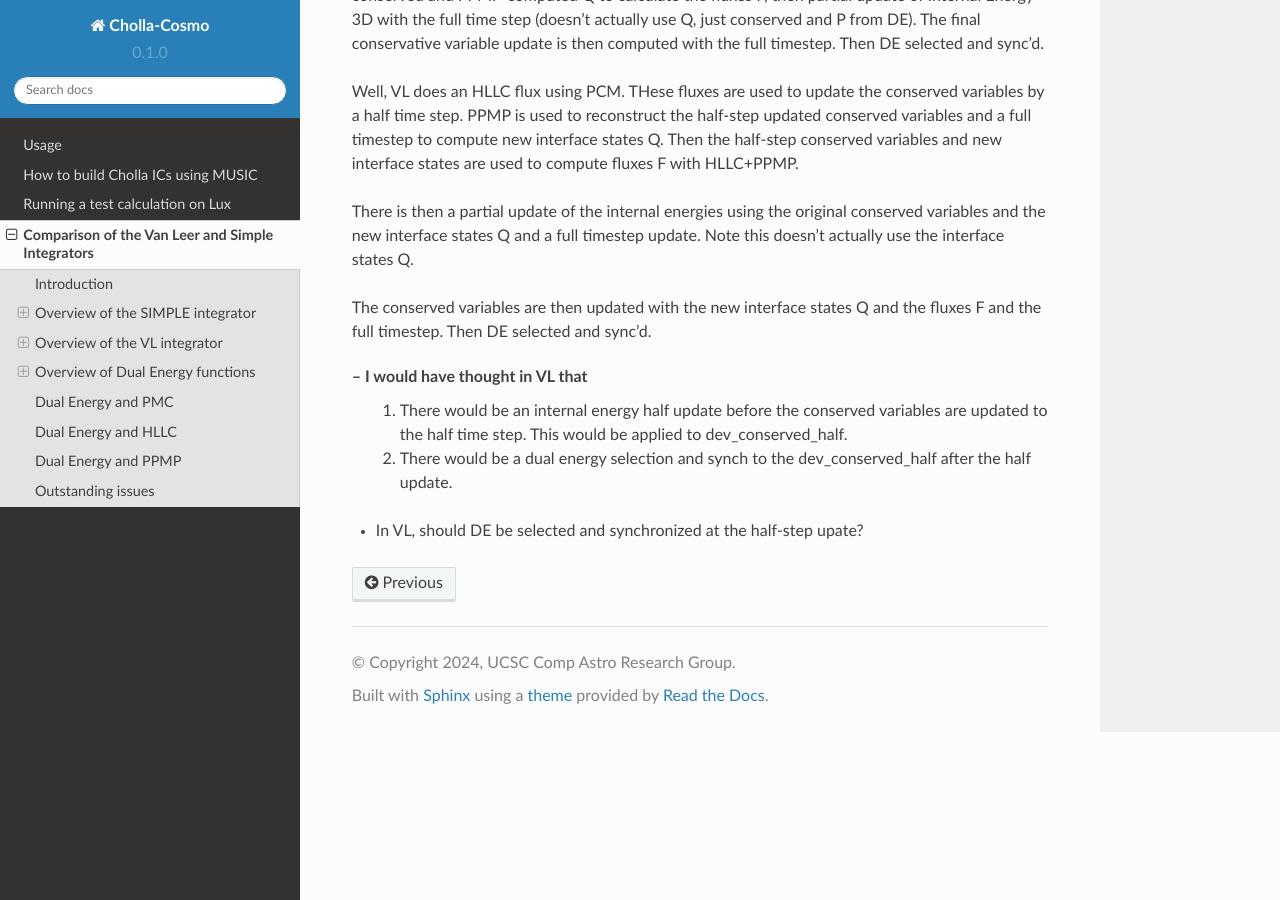
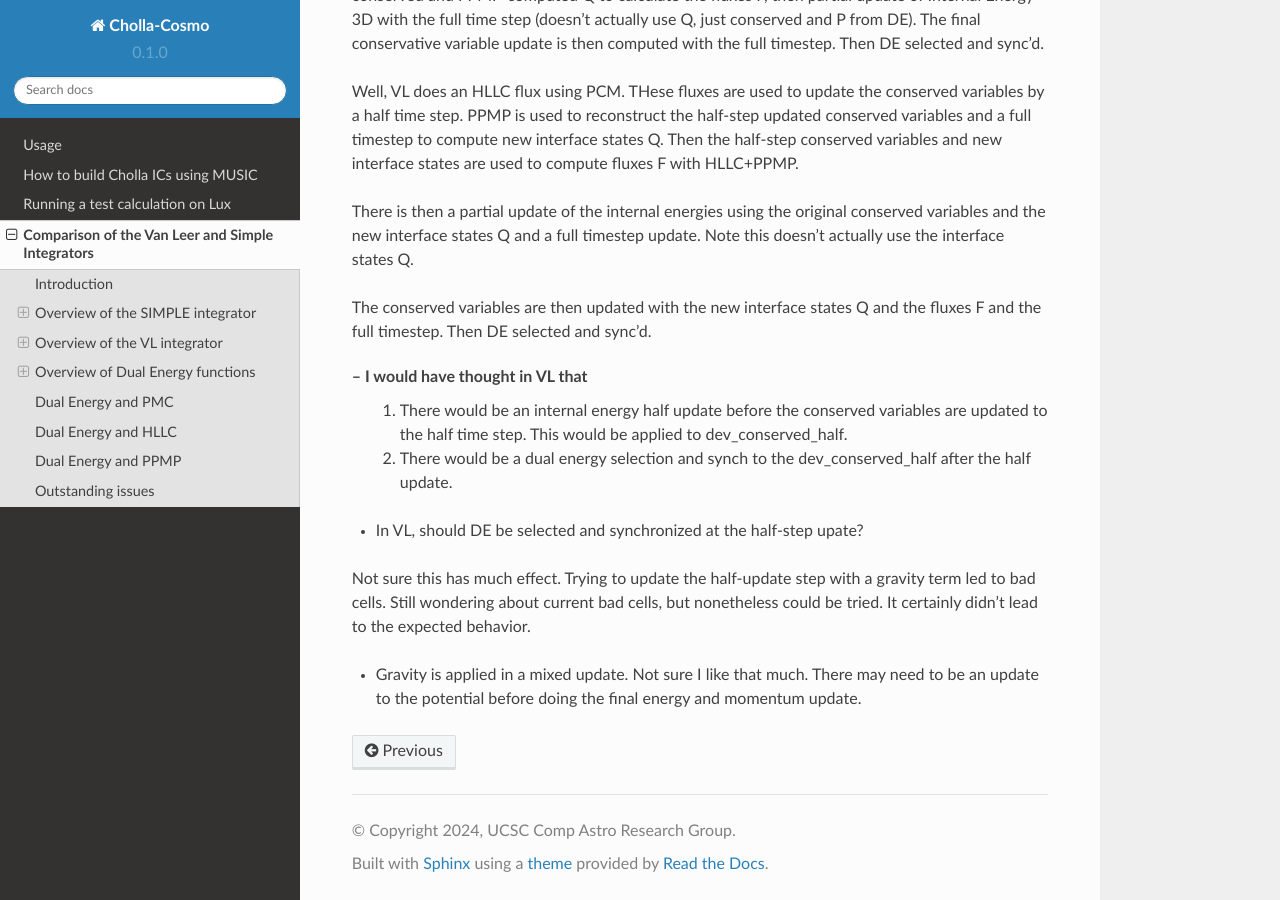
Before and after one commit to evazlimen/cholla-cosmo, a Sphinx documentation site: the page built from docs/source/vl_vs_simple.rst, in a window 1280 px wide and 900 px high, scrolled down 4626 px. Built offline with Sphinx 7.4.7 and the Read the Docs theme 2.0.0, drawn with Linux system fonts in a browser that asks for light colours.

Commit message:
Adding a note on the gravity update to the energy and momenta states.

```diff
--- a/docs/source/vl_vs_simple.rst
+++ b/docs/source/vl_vs_simple.rst
@@ -191,3 +191,7 @@ The conserved variables are then updated with the new interface states Q and the
   2. There would be a dual energy selection and synch to the dev_conserved_half after the half update.
 
 * In VL, should DE be selected and synchronized at the half-step upate?
+
+Not sure this has much effect.  Trying to update the half-update step with a gravity term led to bad cells. Still wondering about current bad cells, but nonetheless could be tried.  It certainly didn't lead to the expected behavior.
+
+* Gravity is applied in a mixed update. Not sure I like that much.  There may need to be an update to the potential before doing the final energy and momentum update.
```
